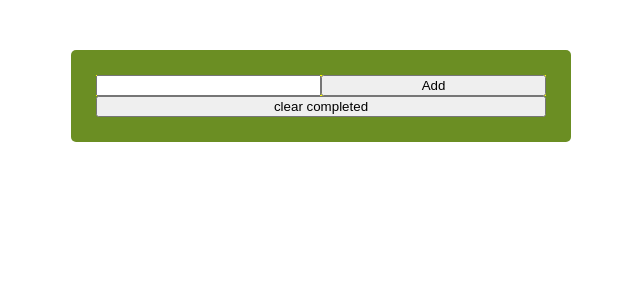
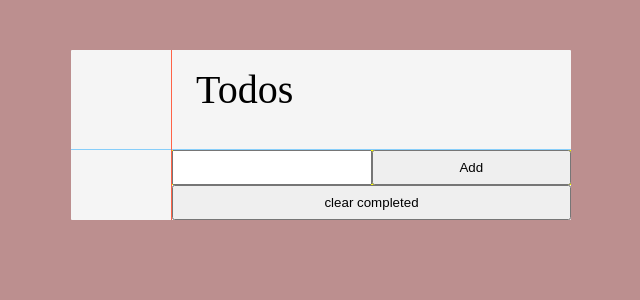
Before and after one commit to jacobAngulo/todo-app-2, a React (Create React App) app: page / in a window 1280 px wide. Shown: the top 300 px of the page, without its empty margins (319-959 px from the left). Built offline with nearby package versions, Linux system fonts and the light colour scheme.

Commit message:
more styling

```diff
--- a/src/App.css
+++ b/src/App.css
@@ -51,15 +51,43 @@ table {
   box-sizing: border-box;
 }
 
+html {
+  background: rosybrown !important;
+}
+
 .App {
-  border-radius: 5px;
-  padding: 25px;
-  background: olivedrab;
+  border-radius: 1px;
+  background: whitesmoke;
   margin: 50px auto 50px;
   width: 500px;
 }
 
+header {
+  height: 100px;
+  border-bottom: 1px solid lightskyblue;
+}
+
+header h1 {
+  padding-top: 20px;
+  font-size: 40px;
+  padding-left: 125px;
+}
+
+.page {
+  display: flex;
+  justify-content: flex-end;
+  width: 100%;
+}
+
+.main-content {
+  margin-top: -100px;
+  padding-top: 100px;
+  border-left: 1px solid tomato;
+  width: 400px;
+}
+
 .clear-btn {
+  height: 35px;
   width: 100%;
 }
 
@@ -70,19 +98,24 @@ table {
 
 .todo-form input {
   width: 50%;
+  height: 35px;
 }
 
 .todo-form button {
   width: 50%;
+  height: 35px;
 }
 
 .todo {
-  width: fit-content;
+  margin-left: -100px;
+  padding-left: 125px;
   cursor: pointer;
   font-size: 20px;
-  margin-bottom: 20px;
+  padding-top: 7.5px;
+  padding-bottom: 7.5px;
+  border-bottom: 1px solid lightskyblue;
 }
 
 .completed {
-  background: tomato;
+  text-decoration: line-through;
 }
--- a/src/App.js
+++ b/src/App.js
@@ -52,6 +52,12 @@ class App extends React.Component {
   render() {
     return (
       <div className="App">
+        <header>
+          <h1>Todos</h1>
+        </header>
+        <section className='page'>
+          {/* <div className='side-bar'></div> */}
+          <div className='main-content'>
             <TodoList
               toggleCompleted = {this.toggleCompleted}
               todos = {this.state.todos}
@@ -61,6 +67,8 @@ class App extends React.Component {
           />
           <button className='clear-btn' onClick={this.handleClearCompleted}>clear completed</button>
           </div>
+        </section>
+      </div>
     );
   }
 }
```
Lines whose indentation alone changed are shown as unchanged.
